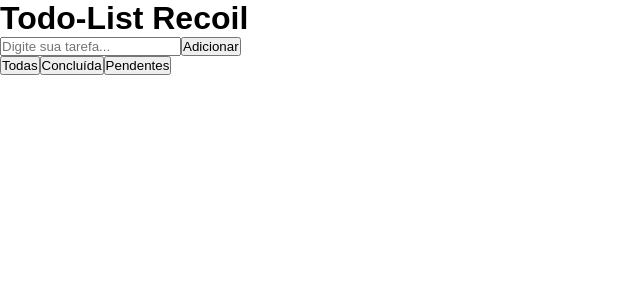
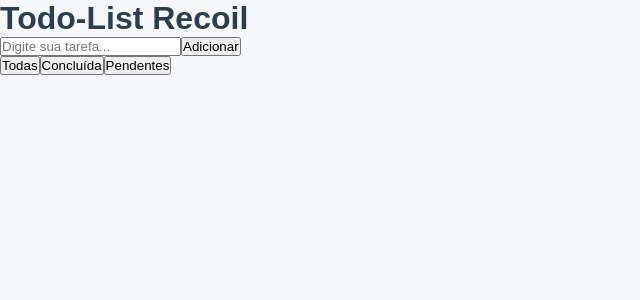
Before and after one commit to annesilv4/todo-list-recoil, a React (Vite) app: page / in a window 1280 px wide. Shown: the top 300 px of the page, without its empty margins (0-640 px from the left). Built offline with nearby package versions, Linux system fonts and the light colour scheme.

Commit message:
feat: add global CSS variables and base styles
- Define color palette (primary, secondary, danger)
- Add typography and layout variables
- Set body and root element styles
- Configure global shadow effects

```diff
--- a/src/global.css
+++ b/src/global.css
@@ -1,5 +1,17 @@
 :root {
   font-family: Arial, Helvetica, sans-serif;
+  --primary-color: #4a90e2;
+  --primary-dark: #357abd;
+  --secondary-color: #50c878;
+  --danger-color: #e74c3c;
+  --danger-hover: #c0392b;
+  --background: #f5f7fa;
+  --surface: #ffffff;
+  --border-color: #ddd;
+  --text-primary: #2c3e50;
+  --text-secondary: #7f8c8d;
+  --shadow: 0 2px 8px rgba(0, 0, 0, 0.1);
+  --shadow-lg: 0 4px 12px rgba(0, 0, 0, 0.15);
 }
 
 * {
@@ -7,3 +19,14 @@
   padding: 0;
   box-sizing: border-box;
 }
+
+body {
+  background: var(--background);
+  color: var(--text-primary);
+}
+
+html,
+body,
+#root {
+  height: 100%;
+}
```
